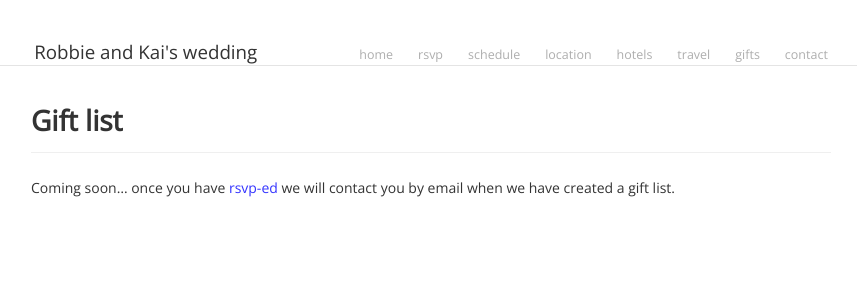
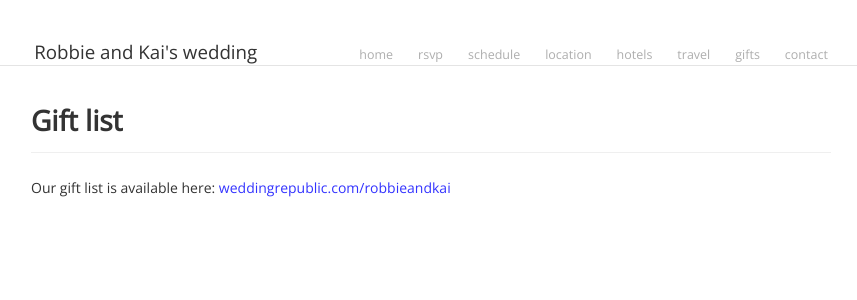
Before and after one commit to rjshade/robbieandkai.com, a Jekyll site: the page built from giftlist/index.md, in a window 1280 px wide. Shown: the top 300 px of the page, without its empty margins (209-1066 px from the left). Built offline with Jekyll 4.4.1, drawn with Linux system fonts in a browser that asks for light colours; Markdown is read by kramdown in place of the engine named in the settings.

Commit message:
Update index.md

```diff
--- a/giftlist/index.md
+++ b/giftlist/index.md
@@ -5,4 +5,4 @@ title: gift list
 
 # Gift list
 
-Coming soon... once you have [rsvp-ed](/rsvp) we will contact you by email when we have created a gift list.
+Our gift list is available here: [weddingrepublic.com/robbieandkai](https://weddingrepublic.com/robbieandkai)
```
